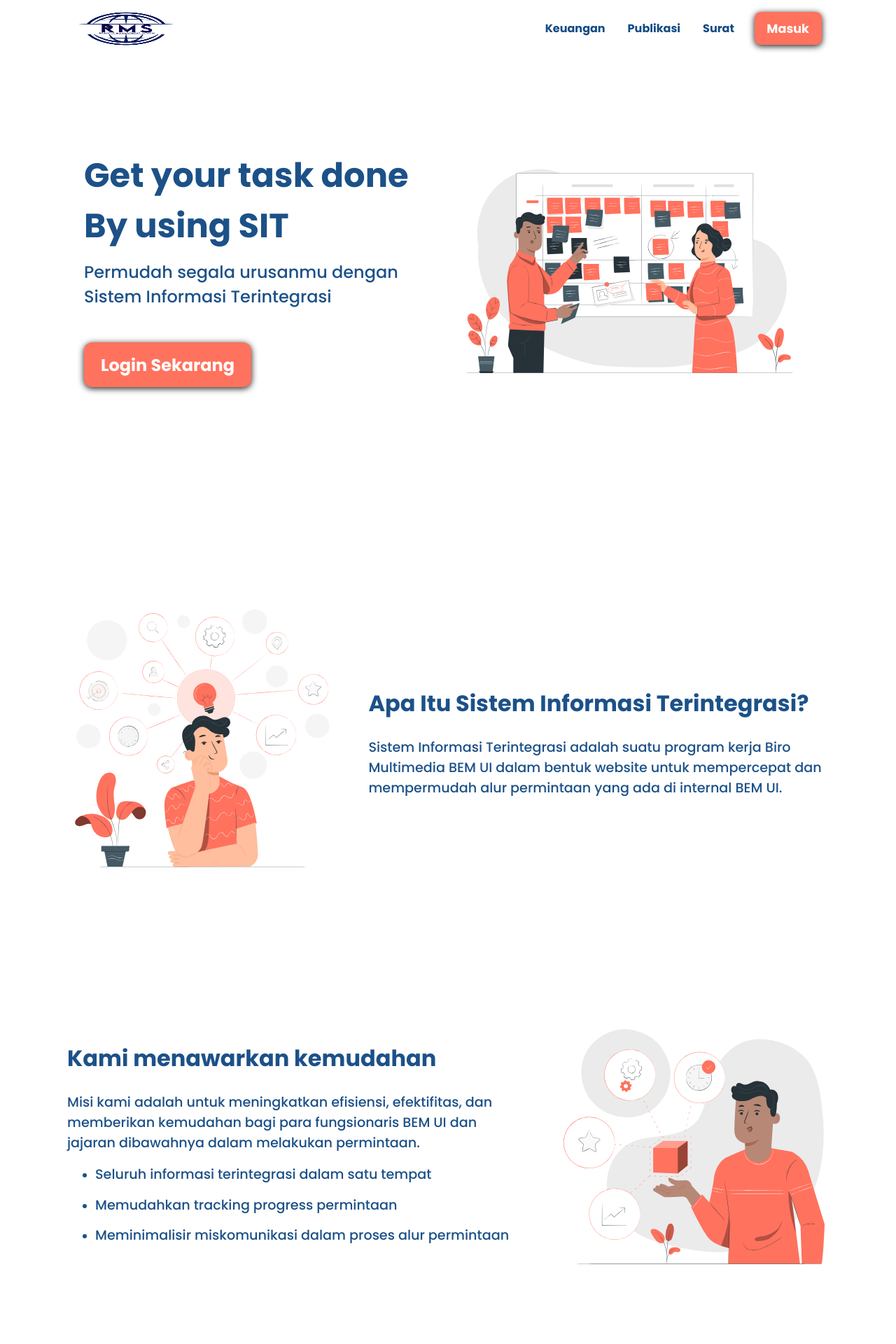
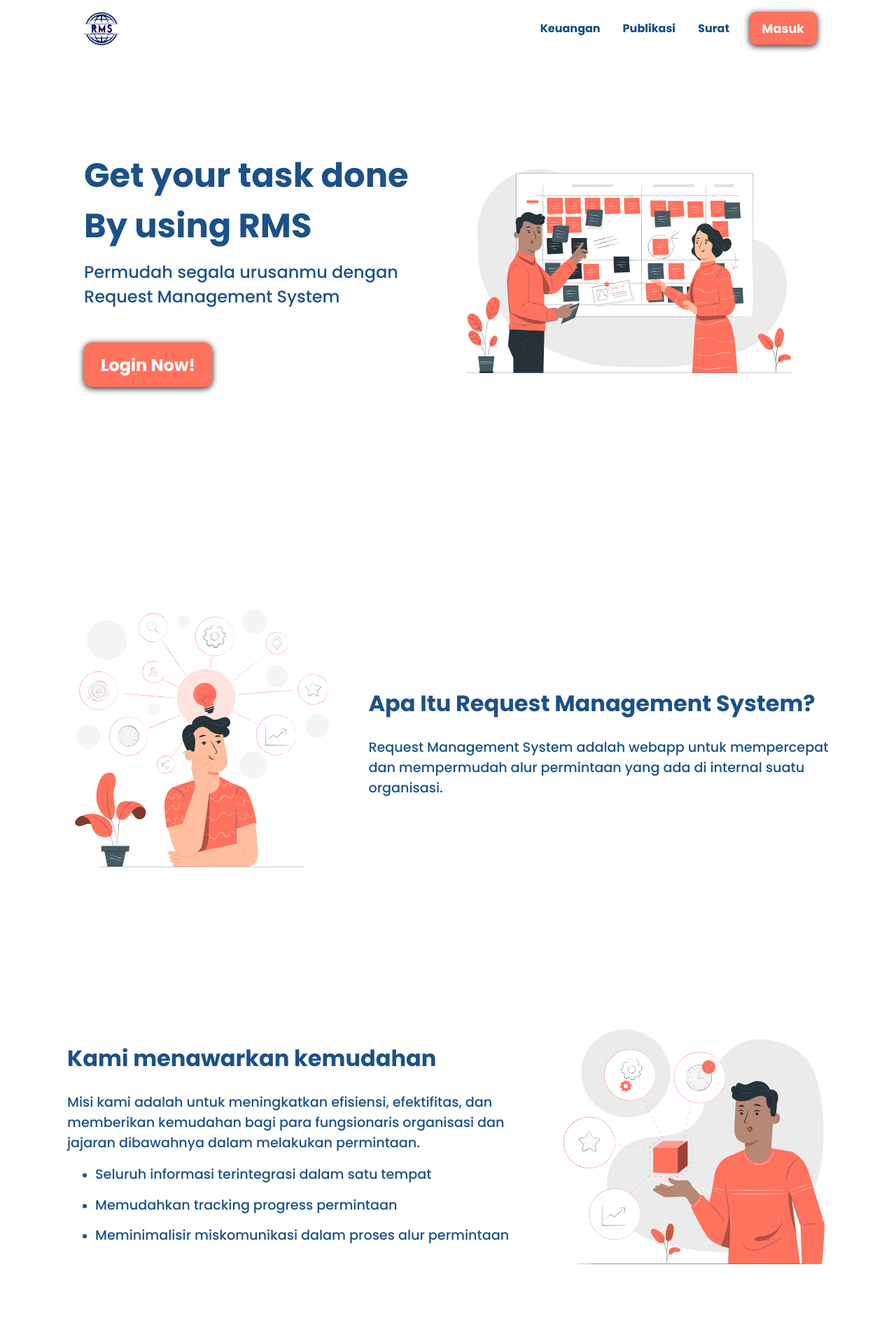
Before and after one commit to anantaristik/requestmanagementsystem, a Django app: page / in a window 1280 px wide. Shown: the top 1920 px of the page at 70% size. Run offline with Django 4.2, Linux system fonts and the light colour scheme; some libraries are stand-ins or nearby versions.

Commit message:
base, home, staticfiles added

```diff
--- a/home/templates/home.html
+++ b/home/templates/home.html
@@ -13,20 +13,20 @@
 		<div class="home-top">
 			<div class="home-top-color-filter">
 				<div class="only-desktop">
-					<h1>Get your task done<br>By using SIT</h1>
-					<p>Permudah segala urusanmu dengan Sistem Informasi Terintegrasi</p>
+					<h1>Get your task done<br>By using RMS</h1>
+					<p>Permudah segala urusanmu dengan Request Management System</p>
 					{% if not request.session.uid %}
-					<a href="" class="button fit-content">Login Sekarang</a>
+					<a href="" class="button fit-content">Login Now!</a>
 					{% endif %}
 				</div>
 				<object class="only-desktop" data="{% static 'main/svg/Scrum-board-pana.svg' %}" type="image/svg+xml"></object>
 				<div class="only-mobile">
 					<object data="{% static 'main/svg/Scrum-board-pana.svg' %}" type="image/svg+xml"></object>
 					<div class="only-mobile">
-						<h1>Get your task done<br>By using SIT</h1>
-						<p>Permudah segala urusanmu dengan Sistem Informasi Terintegrasi</p>
+						<h1>Get your task done<br>By using RMS</h1>
+						<p>Permudah segala urusanmu dengan Request Management System</p>
 						{% if not request.session.uid %}
-						<a href="" class="button fit-content">Login Sekarang</a>
+						<a href="" class="button fit-content">Login Now!</a>
 						{% endif %}
 					</div>
 				</div>
@@ -36,14 +36,14 @@
 			<div class="home-middle-top">
 				<object data="{% static 'main/svg/Mind-map-pana.svg' %}" type="image/svg+xml"></object>
 				<div>
-					<h2>Apa Itu Sistem Informasi Terintegrasi?</h2>
-					<p>Sistem Informasi Terintegrasi adalah suatu program kerja Biro Multimedia BEM UI dalam bentuk website untuk mempercepat dan mempermudah alur permintaan yang ada di internal BEM UI.</p>
+					<h2>Apa Itu Request Management System?</h2>
+					<p>Request Management System adalah webapp untuk mempercepat dan mempermudah alur permintaan yang ada di internal suatu organisasi.</p>
 				</div>
 			</div>
 			<div class="home-middle-middle">
 				<div class="only-desktop">
 					<h2>Kami menawarkan kemudahan</h2>
-					<p>Misi kami adalah untuk meningkatkan efisiensi, efektifitas, dan memberikan kemudahan bagi para fungsionaris BEM UI dan jajaran dibawahnya dalam melakukan permintaan.</p>
+					<p>Misi kami adalah untuk meningkatkan efisiensi, efektifitas, dan memberikan kemudahan bagi para fungsionaris organisasi dan jajaran dibawahnya dalam melakukan permintaan.</p>
 					<ul>
 						<li><p>Seluruh informasi terintegrasi dalam satu tempat<p></li>
 						<li><p>Memudahkan tracking progress permintaan<p></li>
@@ -53,7 +53,7 @@
 				<object data="{% static 'main/svg/Features-Overview-pana.svg' %}" type="image/svg+xml"></object>
 				<div class="only-mobile">
 					<h2>Kami menawarkan kemudahan</h2>
-					<p>Misi kami adalah untuk meningkatkan efisiensi, efektifitas, dan memberikan kemudahan bagi para fungsionaris BEM UI dan jajaran dibawahnya dalam melakukan permintaan.</p>
+					<p>Misi kami adalah untuk meningkatkan efisiensi, efektifitas, dan memberikan kemudahan bagi para fungsionaris organisasi dan jajaran dibawahnya dalam melakukan permintaan.</p>
 					<ul>
 						<li><p>Seluruh informasi terintegrasi dalam satu tempat<p></li>
 						<li><p>Memudahkan tracking progress permintaan<p></li>
@@ -70,7 +70,7 @@
 						<div class="home-card">
 							<div class="only-desktop">
 								<h2>Keuangan</h2>
-								<p>Butuh melakukan permintaan reimburse, advanced, dan penyetoran?</p>
+								<p>Butuh melakukan permintaan reimburse?</p>
 							</div>
 							<div class="only-mobile">
 								<h2>Keuangan</h2>
@@ -84,7 +84,7 @@
 						<div class="home-card">
 							<div class="only-desktop">
 								<h2>Publikasi</h2>
-								<p>Butuh melakukan permintaan publikasi di kanal media BEM UI?</p>
+								<p>Butuh melakukan permintaan publikasi di kanal media?</p>
 							</div>
 							<div class="only-mobile">
 								<h2>Publikasi</h2>
@@ -98,24 +98,10 @@
 						<div class="home-card">
 							<div class="only-desktop">
 								<h2>Surat Menyurat</h2>
-								<p>Ingin meminta persetujuan dan tanda tangan dari BEM UI?</p>
+								<p>Ingin meminta persetujuan dan tanda tangan serta masalah persuratan?</p>
 							</div>
 							<div class="only-mobile">
 								<h2>Surat Menyurat</h2>
-							</div>
-							<a href="" class="button fit-content">Telusuri</a>
-						</div>
-					 </div>
-					 <div class="home-card-container">
-						<div class="home-card-top-blank"></div>
-						<object data="{% static 'main/svg/Customer-Survey-amico.svg' %}" type="image/svg+xml"></object>
-						<div class="home-card">
-							<div class="only-desktop">
-								<h2>Survei</h2>
-								<p>Membutuhkan survei untuk kepentingan penelitian dan pengembangan?</p>
-							</div>
-							<div class="only-mobile">
-								<h2>Survei</h2>
 							</div>
 							<a href="" class="button fit-content">Telusuri</a>
 						</div>
--- a/templates/base.html
+++ b/templates/base.html
@@ -15,7 +15,7 @@
 
 <body>
 	<header {% if '/' == request.path %}class="header-transparent"{% else %}class="header-white"{% endif %}>
-        <a href="" class="logo"><img src="{% static 'base/img/rms-logo-no-bg.png' %}" style="width:8.75rem; height:3.5rem;"></a>
+        <a href="" class="logo"><img src="{% static 'base/img/rms-logo-no-bg.png' %}" style="width:3.5rem; height:3.5rem;"></a>
         <input type="checkbox" class="nav-toggle" id="nav-toggle">
 
         <nav>
```
